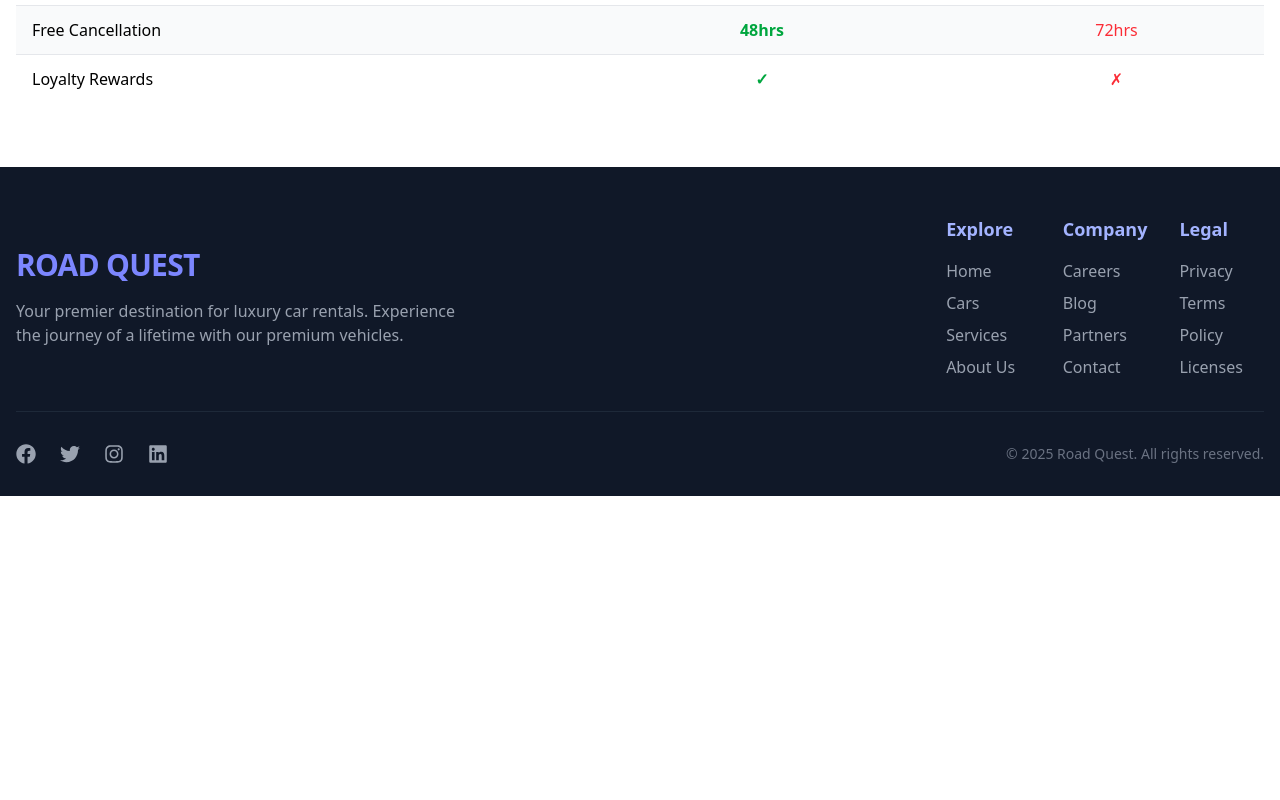
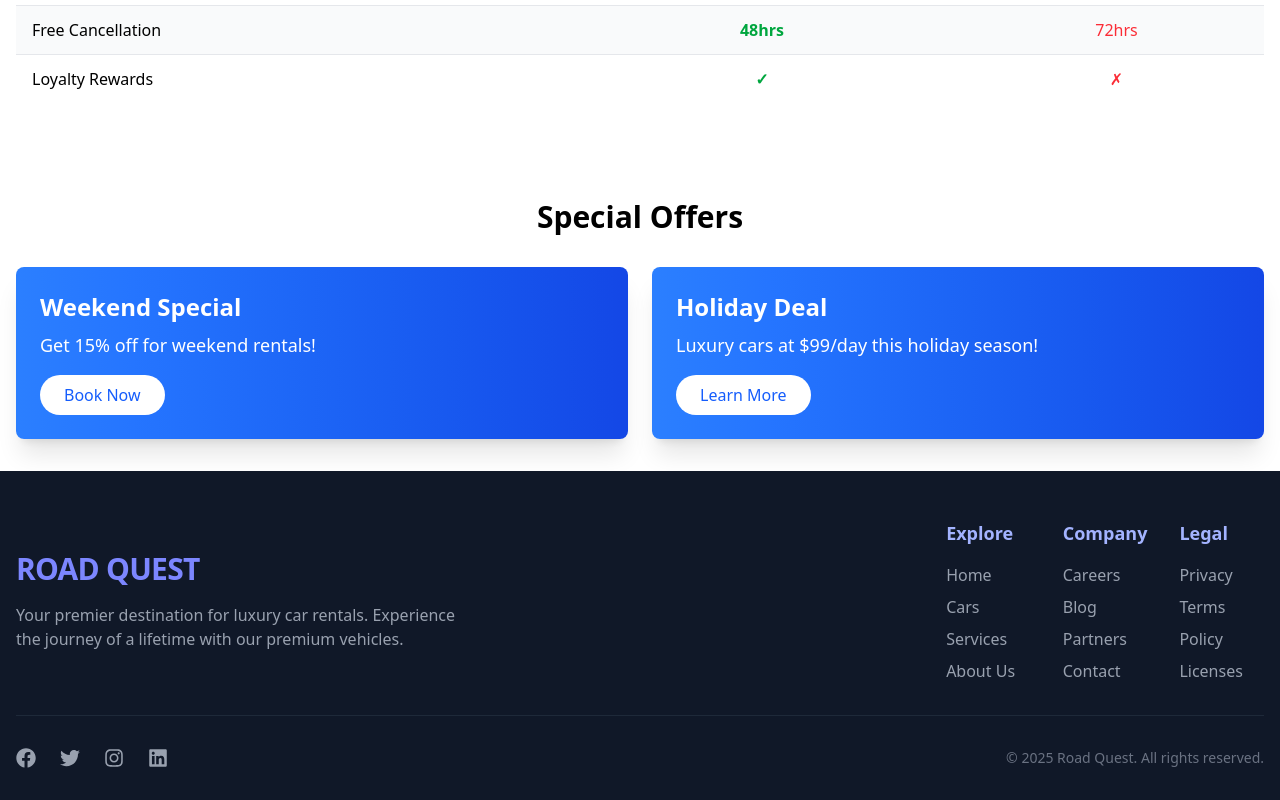
Before and after one commit to fahmidurshanto/road-quest-client, a React (Vite) app: page / in a window 1280 px wide. Shown: the part 2956-3756 px from the top of the page. Before the commit the page ends 3452 px from the top, so only its background shows below. Built offline with nearby package versions, Linux system fonts and the light colour scheme; no server answers.

Commit message:
Added Special Offers section to the home page

```diff
--- /dev/null
+++ b/src/components/SpecialOffers/SpecialOffers.jsx
@@ -0,0 +1,46 @@
+import React from "react";
+import "animate.css";
+
+const SpecialOffers = () => {
+  // These would be props in a real implementation
+  const offers = [
+    {
+      id: 1,
+      title: "Weekend Special",
+      description: "Get 15% off for weekend rentals!",
+      cta: "Book Now",
+    },
+    {
+      id: 2,
+      title: "Holiday Deal",
+      description: "Luxury cars at $99/day this holiday season!",
+      cta: "Learn More",
+    },
+  ];
+
+  return (
+    <div className="container mx-auto px-4 py-8">
+      <h2 className="text-3xl font-bold text-center mb-8">Special Offers</h2>
+
+      <div className="grid grid-cols-1 md:grid-cols-2 gap-6">
+        {offers.map((offer) => (
+          <div
+            key={offer.id}
+            className="animate__animated animate__fadeInLeft bg-gradient-to-r from-blue-500 to-blue-700 rounded-lg shadow-xl p-6 text-white hover:shadow-2xl transition-all duration-300 hover:animate__pulse"
+          >
+            <h3 className="text-2xl font-semibold mb-2">{offer.title}</h3>
+            <p className="text-lg mb-4">{offer.description}</p>
+            <button
+              className="px-6 py-2 bg-white text-blue-600 font-medium rounded-full hover:bg-gray-100 transition-colors duration-300"
+              // onClick handler would be implemented later
+            >
+              {offer.cta}
+            </button>
+          </div>
+        ))}
+      </div>
+    </div>
+  );
+};
+
+export default SpecialOffers;
--- a/src/pages/Home/Home.jsx
+++ b/src/pages/Home/Home.jsx
@@ -4,6 +4,7 @@ import WhyChooseUs from '../../components/WhyChooseUs/WhyChooseUs';
 import RecentListings from '../../components/RecentListings/RecentListings';
 import HowItWorks from '../../components/HowItWorks/HowItWorks';
 import Comparison from '../../components/Comparison/Comparison';
+import SpecialOffers from '../../components/SpecialOffers/SpecialOffers';
 
 const Home = () => {
     return (
@@ -13,6 +14,7 @@ const Home = () => {
             <RecentListings></RecentListings>
             <HowItWorks></HowItWorks>
             <Comparison></Comparison>
+            <SpecialOffers></SpecialOffers>
         </div>
     );
 };
```
